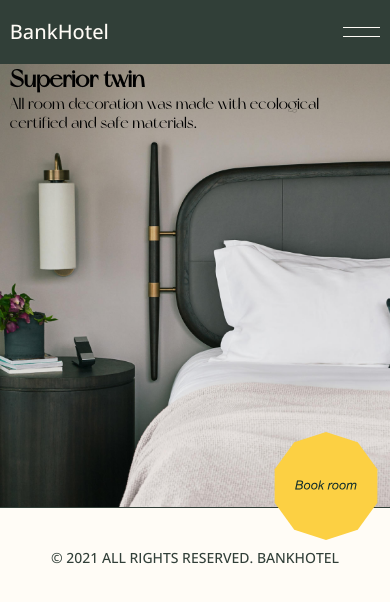
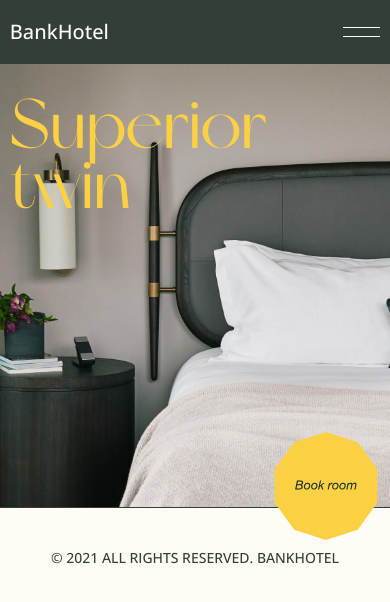
Before and after one commit to gift56/Fullstack-HotelWebsite, a React (Create React App) app: page /rooms in a window 390 px wide. Shown: the top 602 px of the page. Built offline with nearby package versions, Linux system fonts and the light colour scheme.

Commit message:
done with mobileview

```diff
--- a/src/components/RoomsData/RoomHero.jsx
+++ b/src/components/RoomsData/RoomHero.jsx
@@ -10,7 +10,9 @@ const RoomHero = () => {
       <Container>
         <HeroArea>
           <div className="leftSide">
-            <h2>Superior twin</h2>
+            <h2>
+              Superior <br /> twin
+            </h2>
             <p>
               All room decoration was made with ecological certified and safe
               materials.
--- a/src/styles/RoomStyle/RoomHero.styled.js
+++ b/src/styles/RoomStyle/RoomHero.styled.js
@@ -16,12 +16,29 @@ export const HeroArea = styled.div`
   justify-content: space-between;
   width: 100%;
   min-height: 430px;
+  padding: 30px 0;
+  .leftSide {
+    display: flex;
+    flex-direction: column;
+    /* min-height: inherit; */
+    justify-content: space-between;
+    align-items: flex-start;
+    h2 {
+      font-weight: 400;
+      font-size: 70px;
+      line-height: 60px;
+      color: ${({ theme }) => theme.spanText};
+    }
+    p {
+      display: none;
+    }
+  }
   .rightSide {
     display: flex;
     align-items: flex-start;
     justify-content: flex-end;
     width: 100%;
-    transform: translateY(50px);
+    transform: translateY(80px);
     .image {
       width: 108px;
       img {
```
